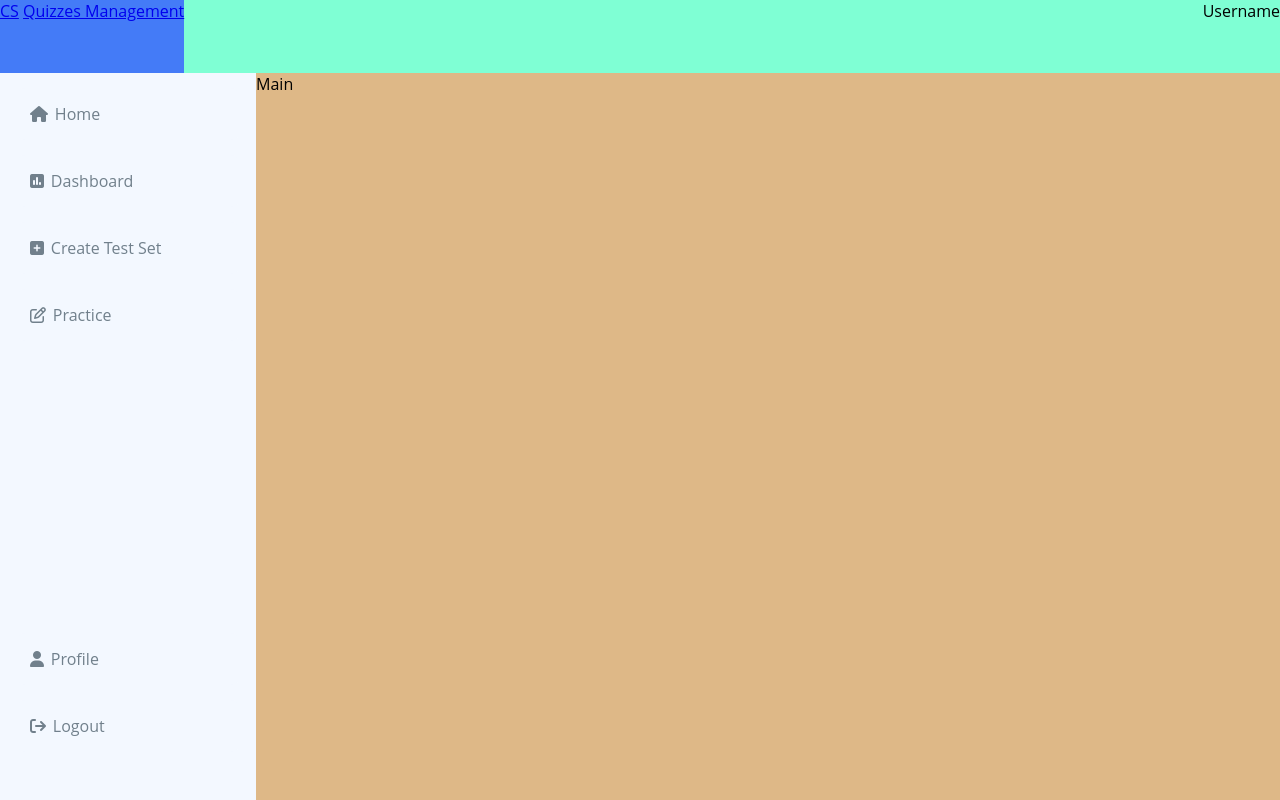
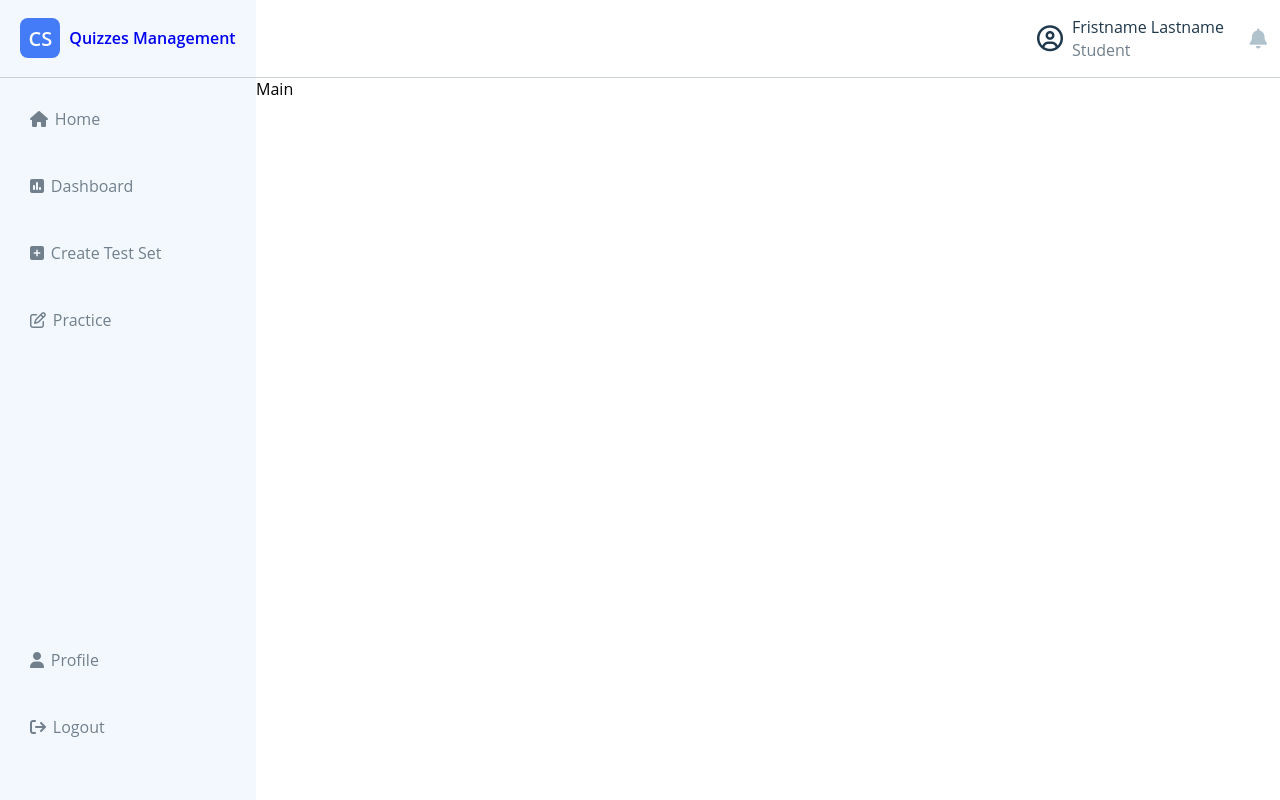
Before and after one commit to Putthakun/QuizzesManagementProject, a Django app: page /subject/ in a window 1280 px wide. Run offline with Django 5.2, Linux system fonts and the light colour scheme; some libraries are stand-ins or nearby versions.

Commit message:
Update new CSS Navbar

```diff
--- a/mysite/blog/static/blog/css/home_page.css
+++ b/mysite/blog/static/blog/css/home_page.css
@@ -1,3 +1,6 @@
+/* *{
+    border: 1px solid red;
+} */
 html, body {
     font-family: 'Open Sans', sans-serif;
     height: 100%;
@@ -14,11 +17,66 @@
 .navbar{
     display: flex;
     justify-content: space-between;
-    background-color: aquamarine;
+    background-color: white;
+    border-bottom: 1px solid #CAD1D8;
     height: 10%;
 }
-.left{
+.navbar_left{
+    width: 20%;
+    background-color: #F3F8FF;
+    display: flex;
+    justify-content: center;
+    align-items: center;
+}
+.navbar_left a{
+    text-decoration: none;
+    font-weight: 600;
+}
+.cs{
+    width: 40px;
+    height: 40px;
+    border-radius: 20%;
     background-color: #447BF7;
+    color: #fff;
+    display: flex;
+    justify-content: center;
+    align-items: center;
+    margin-right: 3.5%;
+    font-size: 20px;
+}
+.navbar_right{
+    display: flex;
+    justify-content: center;
+    align-items: center;
+    width: 20%;
+    background-color: white;
+}
+.navbar_right a{
+    text-decoration: none;
+    color: #1F384C;
+}
+.navbar_right_box{
+    display: block;
+    /* background-color:red; */
+    margin-right: 10%;
+}
+.navbar_right_icon{
+    font-size: 26px;
+    margin-right: 3.5%;
+    color: #1F384C;
+}
+.username{
+    margin-bottom: -10%;
+    /* background-color: yellow; */
+    color: #1F384C;
+}
+.student{
+    /* background-color: purple; */
+    color: #71808C;
+}
+.navbar_right_icon2{
+    font-size: 20px;
+    color: #B0C3CC;
 }
 .main{
     display: flex;
@@ -78,5 +136,5 @@
 }
 .main_right{
     width: 80%;
-    background-color: burlywood;
+    background-color: white;
 }
--- a/mysite/blog/templates/blog/home_page.html
+++ b/mysite/blog/templates/blog/home_page.html
@@ -13,12 +13,21 @@
 <body>
     <div class="home_page">
         <div class="navbar">
-            <div class="left">
+            <div class="navbar_left">
                 <a href="#" class="cs">CS</a>
                 <a href="#">Quizzes Management</a>
             </div>
-            <div class="right">
-                Username
+            <div class="navbar_right">
+                <div class="navbar_right_icon">
+                    <i class="fa-regular fa-circle-user"></i>
+                </div>
+                <div class="navbar_right_box">
+                    <p class="username">Fristname Lastname</p>
+                    <p class="student">Student</p>
+                </div>
+                <div class="navbar_right_icon2">
+                    <i class="fa-solid fa-bell"></i>
+                </div>
             </div>
         </div>
         <div class="main">
```
